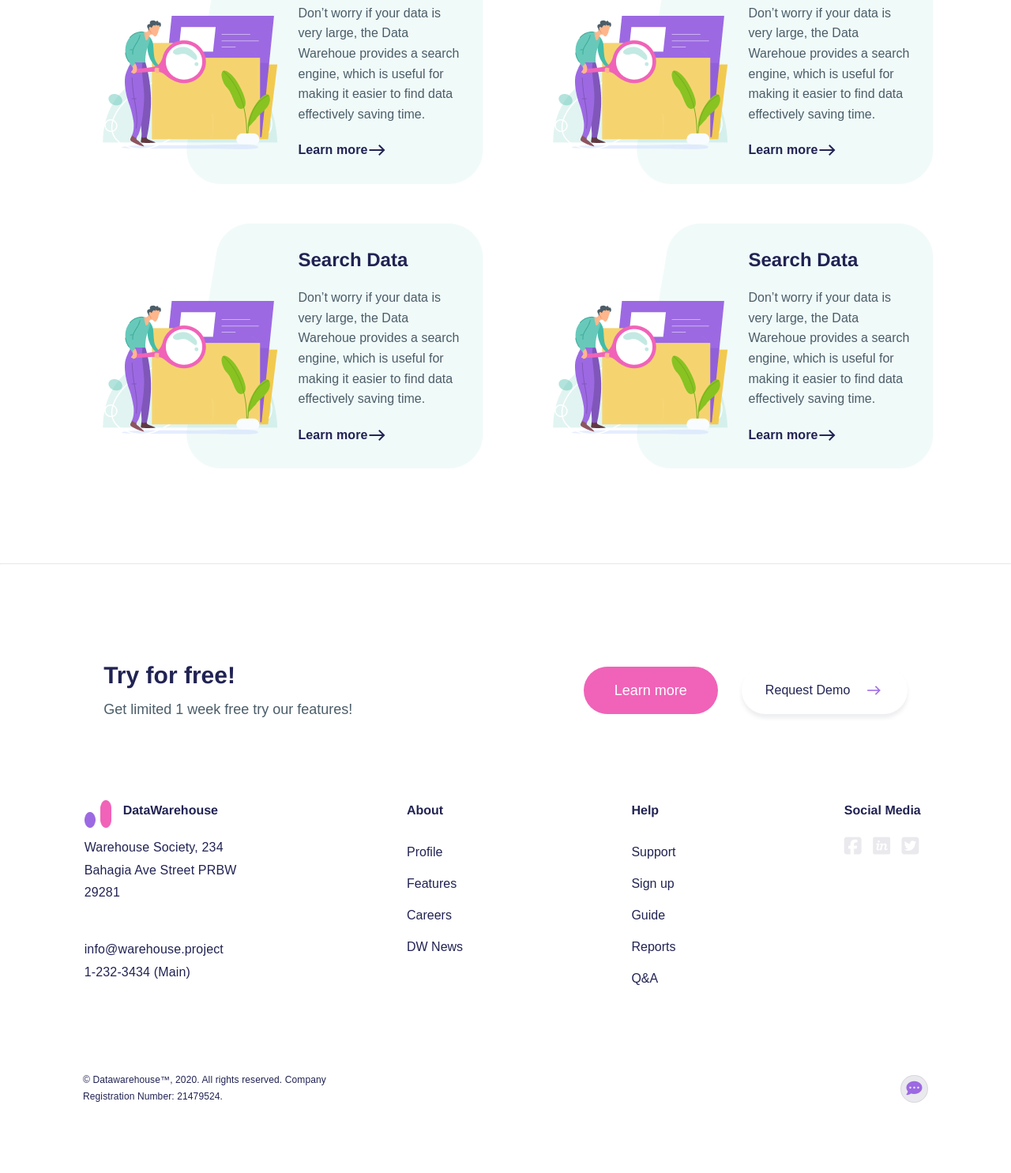
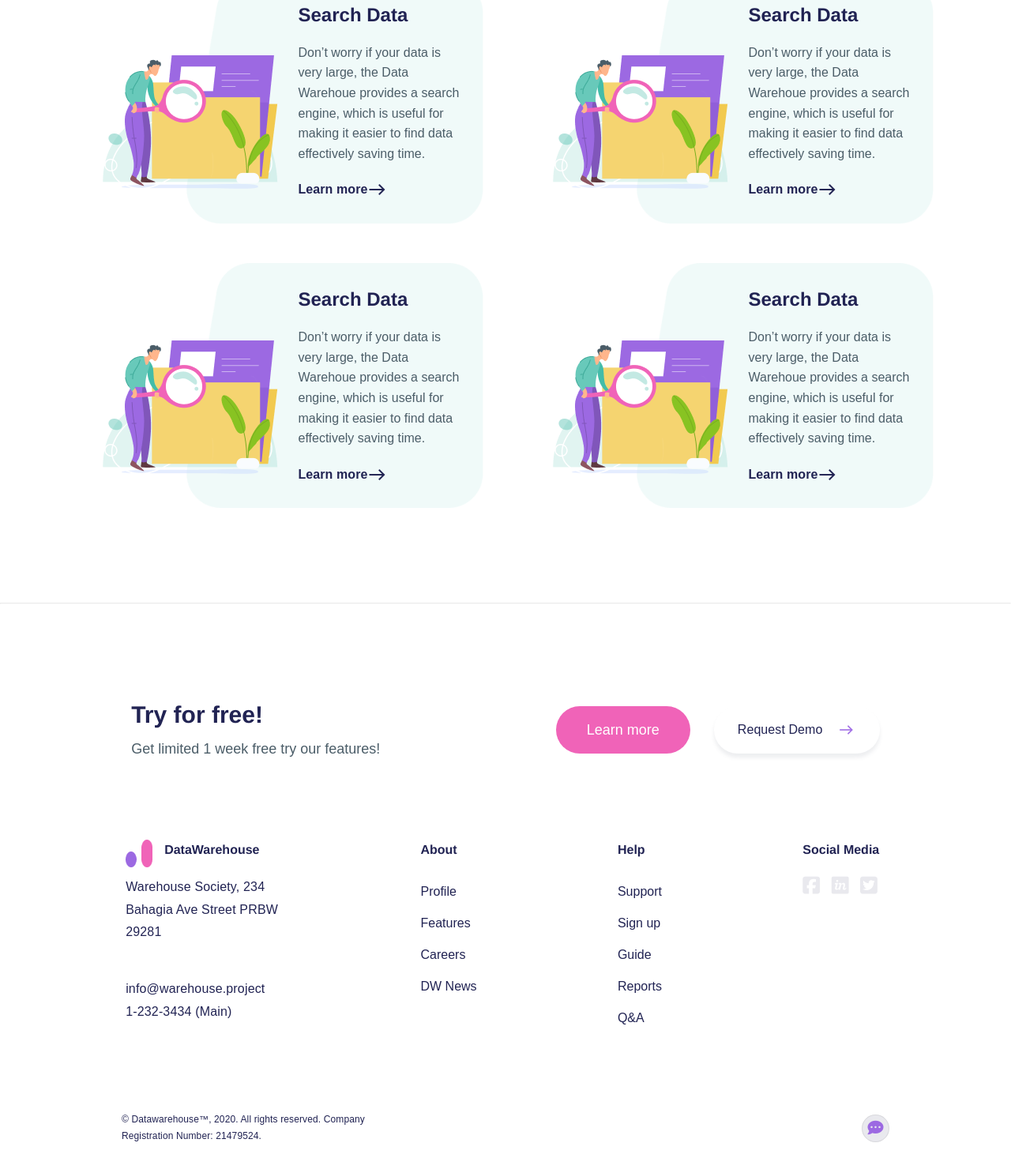
Before and after one commit to zahid12105/Figma-to-HTML, a plain HTML site: page index.html in a window 1280 px wide. Shown: the part 1827-3312 px from the top of the page at 79% size. Drawn offline with Linux system fonts and the light colour scheme.

Commit message:
footer_modify

```diff
--- a/css/style.css
+++ b/css/style.css
@@ -177,7 +177,7 @@ header {
   Feature Style Start
 --------------------- */
 #feature {
-  padding: 0 0 50px;
+  padding: 50px 0 50px;
 }
 #feature h2 {
   font-weight: bold;
@@ -330,7 +330,7 @@ header {
   display: flex;
   justify-content: space-between;
   align-items: center;
-  margin: 0px 105px 70px;
+  margin: 0px 84px 70px;
 }
 .copyright p {
   max-width: 360px;
--- a/index.html
+++ b/index.html
@@ -163,7 +163,7 @@
 
     <!-- Footer Section Start -->
     <section id="inner_footer">
-      <footer>
+      <footer class="container">
         <div>
           <div class="footer_try_free">
             <div class="footer_title">
```
